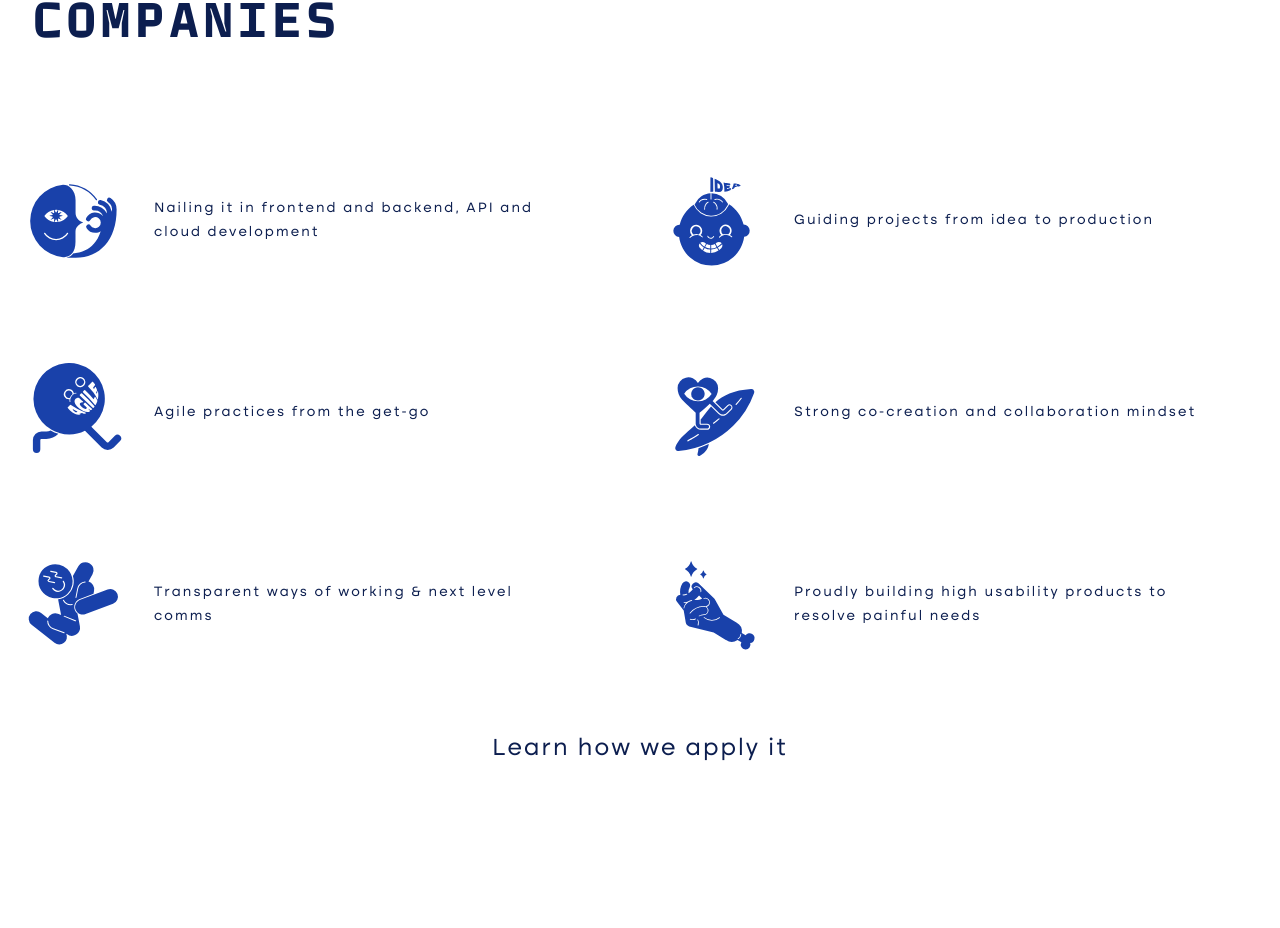
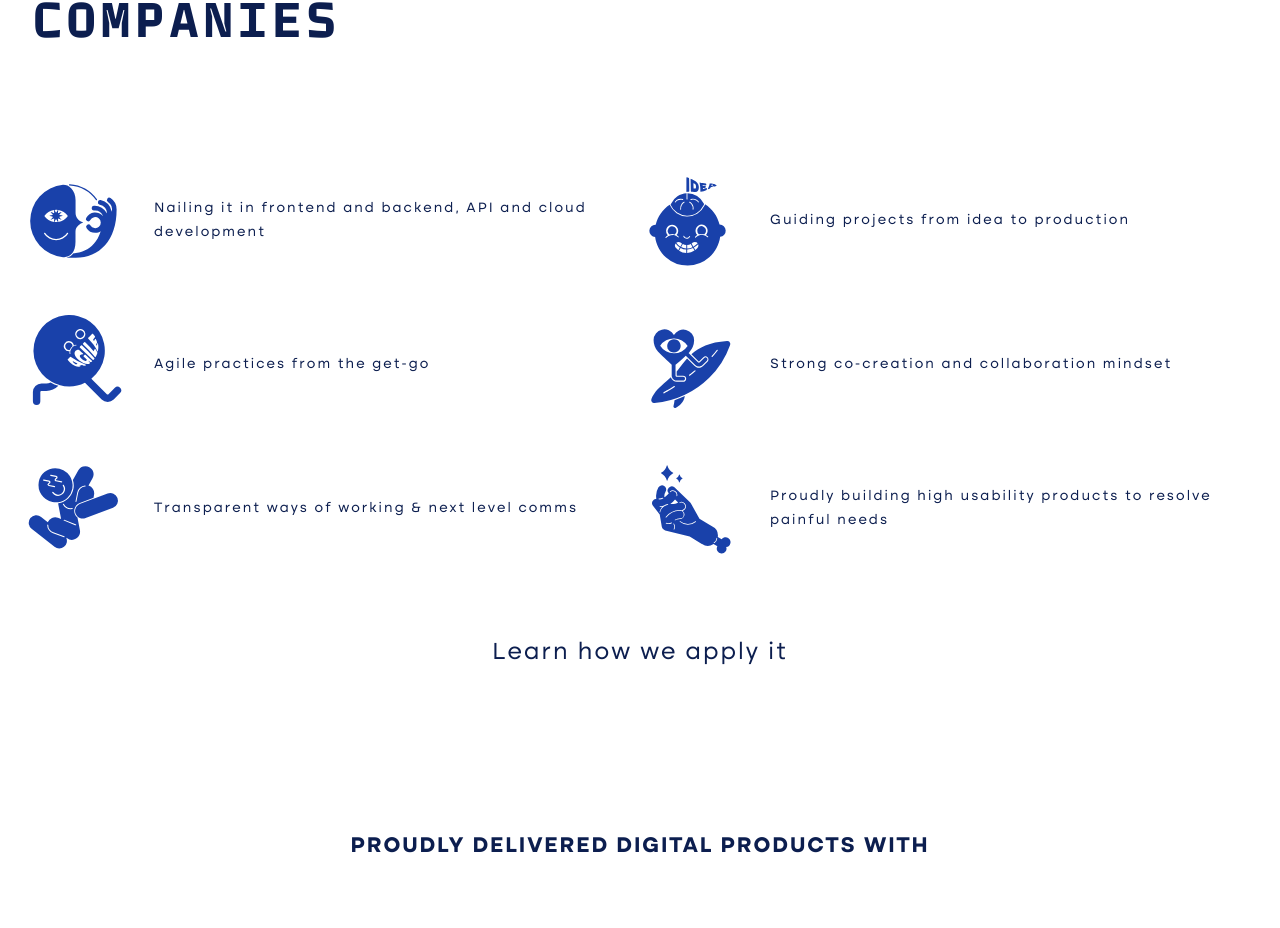
Before and after one commit to rareagency/rare.fi, a Next.js app: page / in a window 1280 px wide. Shown: the part 3540-4468 px from the top of the page. Built offline with nearby package versions, Linux system fonts and the light colour scheme; a small style sheet from the web is missing.

Commit message:
feat: make gaps in FeatureBox smaller

```diff
--- a/components/Company/FeatureBox.tsx
+++ b/components/Company/FeatureBox.tsx
@@ -19,7 +19,7 @@ const FeatureBox = () => {
   return (
     <section className="pt-16 md:pt-8">
       <div className="row-start-2 col-start-2 col-span-6 pt-8 md:row-start-3">
-        <div className="grid grid-cols-3 grid-rows-auto gap-16 md:gap-8 md:grid-cols-1 xl:grid-cols-2">
+        <div className="grid grid-cols-3 grid-rows-auto gap-4 md:grid-cols-1 xl:grid-cols-2">
           <Illustration
             icon={<Nailing title="Smiling person showing OK-sign" />}
           >
```
